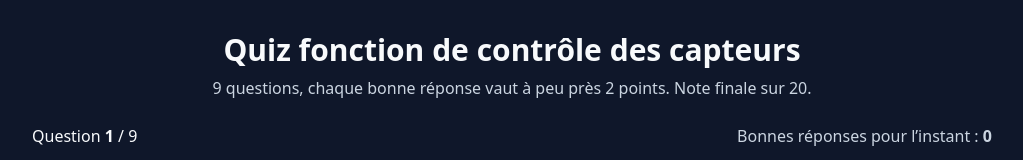
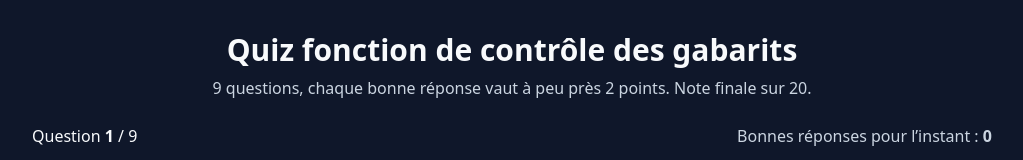
Before and after one commit to HRitchy/GABARITS, a Next.js app: page / in a window 1280 px wide. Shown: the top 160 px of the page, without its empty margins (128-1151 px from the left). Built offline with nearby package versions, Linux system fonts and the light colour scheme.

Commit message:
Update page.tsx

```diff
--- a/app/page.tsx
+++ b/app/page.tsx
@@ -292,7 +292,7 @@ export default function HomePage() {
         <div className="w-full max-w-5xl p-4 sm:p-8">
           <header className="mb-6 text-center">
             <h1 className="text-2xl sm:text-3xl font-semibold mb-2">
-              Quiz fonction de contrôle des capteurs
+              Quiz fonction de contrôle des gabarits
             </h1>
             <p className="text-slate-300 text-sm sm:text-base">
               9 questions, chaque bonne réponse vaut à peu près 2
```
